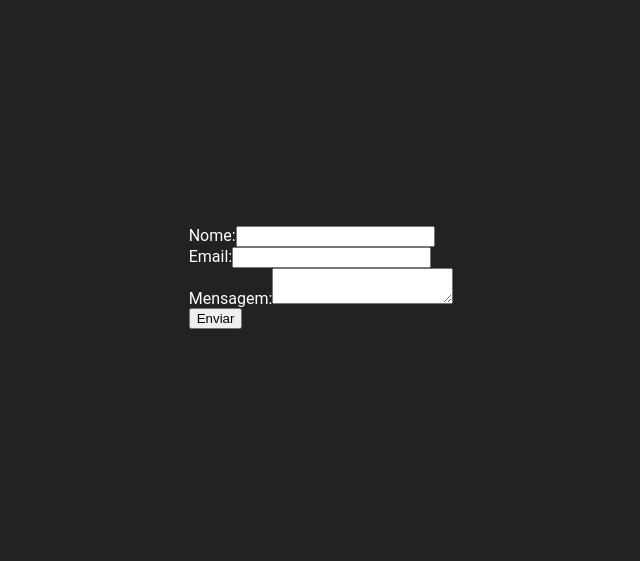
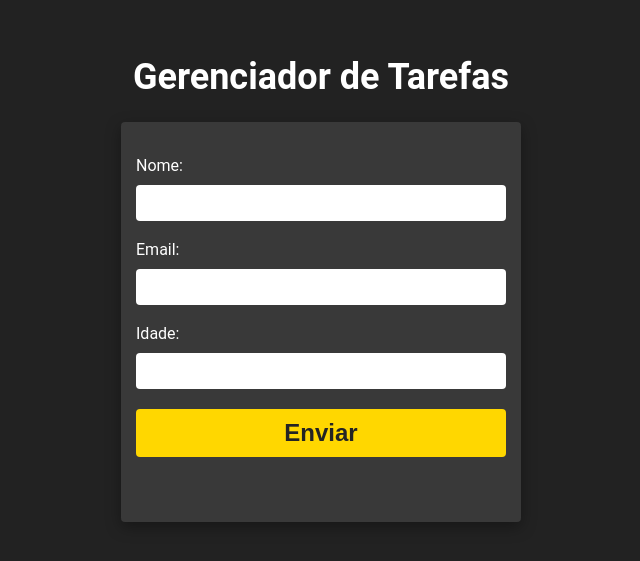
Before and after one commit to roofranklin/adatech-aula-deploy, a React (Create React App) app: page / in a window 1280 px wide. Shown: the part 123-684 px from the top of the page, without its empty margins (319-959 px from the left). Built offline with nearby package versions, Linux system fonts and the light colour scheme.

Commit message:
Funções para validar os campos

```diff
--- a/src/screens/Register/Register.styles.ts
+++ b/src/screens/Register/Register.styles.ts
@@ -1,12 +1,45 @@
 import styled from "styled-components";
-import { Link } from 'react-router-dom';
+
+export const RegisterForm = styled.form`
+  width: 400px;
+  height: 400px;
+  padding:15px;
+  background-color: rgba(255, 255, 255, 0.1);
+  border-radius: 4px;
+  box-shadow: rgba(0, 0, 0, 0.35) 0px 5px 15px;
+`
 
 export const Title = styled.h1`
   color: #ffffff;
   font-size: 36px;
 `;
 
-export const RegisterButton = styled(Link)`
-  color: #ffffff;
-  font-size: 1.5 rem;
+export const LabelRegister = styled.label`
+  display: block;
+  font-size: 16px;
+  line-height: 28px;
+  padding: 15px 0 5px 0px;
+`
+
+export const InputRegister = styled.input`
+  width: 100%;
+  height: 36px;
+  border: none;
+  border-radius: 4px;
+  padding-left: 15px;
+  font-size: 16px;
+  color: #484848;
+`
+
+export const ButtonRegister = styled.button`
+  width: 100%;
+  border: none;
+  border-radius: 4px;
+  margin-top: 20px;
+  height: 48px;
+  font-size: 24px;
+  background-color: gold;
+  color: #242424;
+  font-weight: bold;
+  cursor: pointer;
 `;
--- a/src/screens/Register/Register.types.ts
+++ b/src/screens/Register/Register.types.ts
@@ -5,5 +5,5 @@ export interface IRegisterProps {
  export interface IRegisterData {
     name: string;
     email: string;
-    message: string;
+    age: string;
 }
--- a/src/screens/Register/index.tsx
+++ b/src/screens/Register/index.tsx
@@ -1,12 +1,41 @@
 import React, { useState } from 'react';
+import { useNavigate } from 'react-router-dom';
 import { IRegisterProps, IRegisterData} from './Register.types'
+import { RegisterForm,
+         Title,
+         LabelRegister,
+         InputRegister,
+         ButtonRegister } from './Register.styles'
 
 const Register: React.FC<IRegisterProps> = ({ onSubmit }) => {
+
+    const navigate = useNavigate();
+
     const [formData, setFormData] = useState<IRegisterData>({
         name: '',
         email: '',
-    message: '',
+        age: '',
     });
+
+    const validateName = (name: string): string | undefined => {
+        if (name.trim().length < 3) {
+          return 'O nome deve ter no mínimo 3 caracteres';
+        }
+    };
+
+      const validateEmail = (email: string): string | undefined => {
+        const emailRegex = /\S+@\S+\.\S+/;
+        if (!emailRegex.test(email)) {
+          return 'O email deve ser válido';
+        }
+    };
+
+    const validateAge = (age: string): number | string | undefined => {
+        const ageNumber = Number(age);
+        if (isNaN(ageNumber) || ageNumber < 18) {
+          return 'A idade deve ser um número maior que 17';
+        }
+    };
 
     const handleChange = (event: React.ChangeEvent<HTMLInputElement | HTMLTextAreaElement>) => {
         const { name, value } = event.target;
@@ -15,29 +44,37 @@ const Register: React.FC<IRegisterProps> = ({ onSubmit }) => {
 
     const handleSubmit = (event: React.FormEvent<HTMLFormElement>) => {
         event.preventDefault();
+
+        const nameError = validateName(formData.name);
+        const emailError = validateEmail(formData.email);
+        const ageError = validateAge(formData.age);
+
+        if (nameError || emailError || ageError) {
+          alert(`${nameError || ''} ${emailError || ''} ${ageError || ''}`);
+          return;
+        }
+
         console.log(formData);
         onSubmit(formData);
+        navigate('/listview');
       };
 
   return (
-    <form onSubmit={handleSubmit}>
-      <label>
-        Nome:
-        <input type="text" name="name" value={formData.name} onChange={handleChange} />
-      </label>
-      <br />
-      <label>
-        Email:
-        <input type="email" name="email" value={formData.email} onChange={handleChange} />
-      </label>
-      <br />
-      <label>
-        Mensagem:
-        <textarea name="message" value={formData.message} onChange={handleChange} />
-      </label>
-      <br />
-      <button type="submit">Enviar</button>
-    </form>
+    <>
+        <Title>Gerenciador de Tarefas</Title>
+        <RegisterForm onSubmit={handleSubmit}>
+            <LabelRegister>Nome:</LabelRegister>
+            <InputRegister type="text" name="name" value={formData.name} onChange={handleChange} />
+
+            <LabelRegister>Email:</LabelRegister>
+            <InputRegister type="email" name="email" value={formData.email} onChange={handleChange} />
+
+            <LabelRegister>Idade:</LabelRegister>
+            <InputRegister type="tel" name="age" value={formData.age} onChange={handleChange} />
+
+            <ButtonRegister type="submit">Enviar</ButtonRegister>
+        </RegisterForm>
+    </>
   );
 };
 
```
Lines whose indentation alone changed are shown as unchanged.
